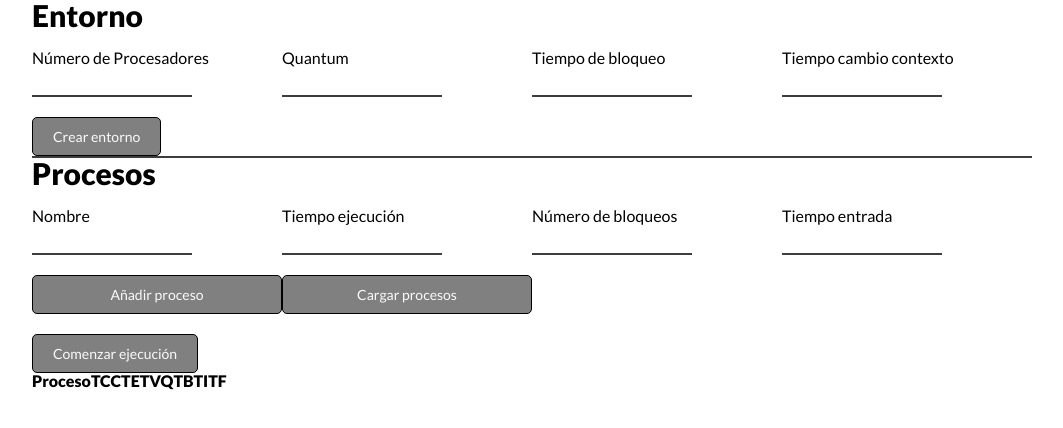
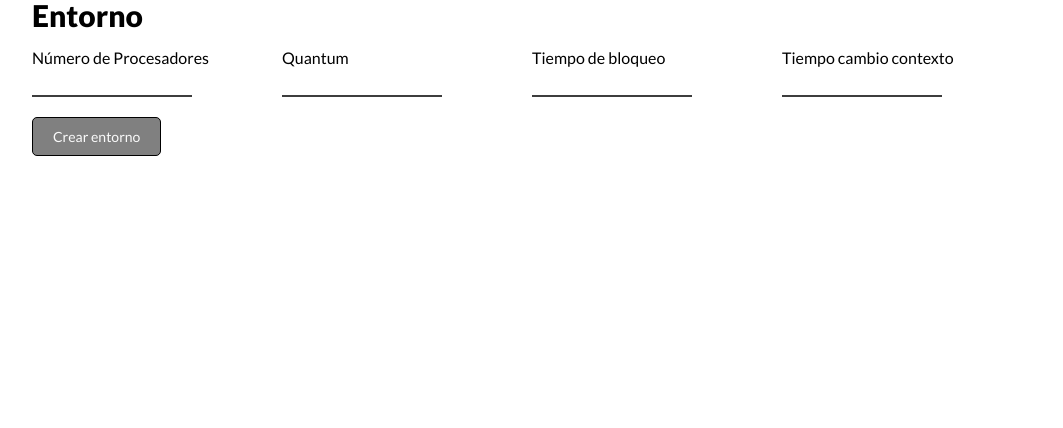
Before and after one commit to DiegoMont/BrOS, a plain HTML site: page index.html in a window 1280 px wide. Shown: the whole page, without its empty margins (108-1171 px from the left). Drawn offline with Linux system fonts and the light colour scheme.

Commit message:
Mejor layout y tablas de procesos

```diff
--- a/index.html
+++ b/index.html
@@ -35,11 +35,11 @@
       <button onclick="crearEntorno()">Crear entorno</button>
     </div>
 
+    <section class="ocultar" id="cuerpo-entorno">
     <div id="cola-procesos" class=""></div>
 
-    <div class="Procesos">
-      <h2>Procesos</h2>
-      <div class="grid">
+    <div id="tablita">
+      <div class="menu-procesos">
         <div class="item">
           <label for="id">Nombre</label>
           <input type="text" id="id">
@@ -56,27 +56,35 @@
           <label for="tiempo-entrada">Tiempo entrada</label>
           <input type="number" id="tiempo-entrada">
         </div>
-
-
         <button onclick="addProceso()">Añadir proceso</button>
         <button onclick="procesosPredefinidos()">Cargar procesos</button>
-
       </div>
-
-      <button onclick="calcular()">Comenzar ejecución</button>
-    </div>
-
-    <table>
+      <div class="tablas-procesadores" id="espacio-tablas">
+        <!--<table>
           <tr>
             <th>Proceso</th>
             <th>TCC</th>
             <th>TE</th>
-        <th>TVQ</th>
+            <th>TVC</th>
             <th>TB</th>
+            <th>TT</th>
             <th>TI</th>
-        <th></th>
             <th>TF</th>
           </tr>
-    </table>
+          <tr>
+            <td>B</td>
+            <td>0</td>
+            <td>300</td>
+            <td>0</td>
+            <td>30</td>
+            <td>330</td>
+            <td>0</td>
+            <td>330</td>
+          </tr>
+        </table>-->
       </div>
+    </div>
+    <button onclick="calcular()">Comenzar ejecución</button>
+</section>
 </body>
+</html>
```
Lines whose indentation alone changed are shown as unchanged.
